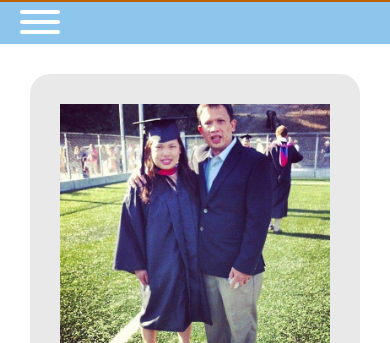
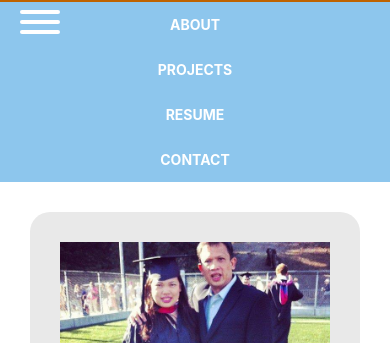
Before and after one commit to rtmiranda18/professionalmaterials_homework-, a plain HTML site: page index.html in a window 390 px wide. Both pictures are taken after a click on the element 40 px from the left and 180 px from the top of the page. Shown: the part 148-491 px from the top of the page. Drawn offline with nearby package versions, Linux system fonts and the light colour scheme; a web font is replaced by a local one.

Commit message:
added jQuery functions to navbar

```diff
--- a/assets/js/script.js
+++ b/assets/js/script.js
@@ -0,0 +1,5 @@
+$( "#nav .hamburger-box" ).click(function() {
+    $( "#nav ul" ).animate({
+        height: "toggle"
+    });
+});
```
Also changed, not shown: index.html (+4 -0 lines).
